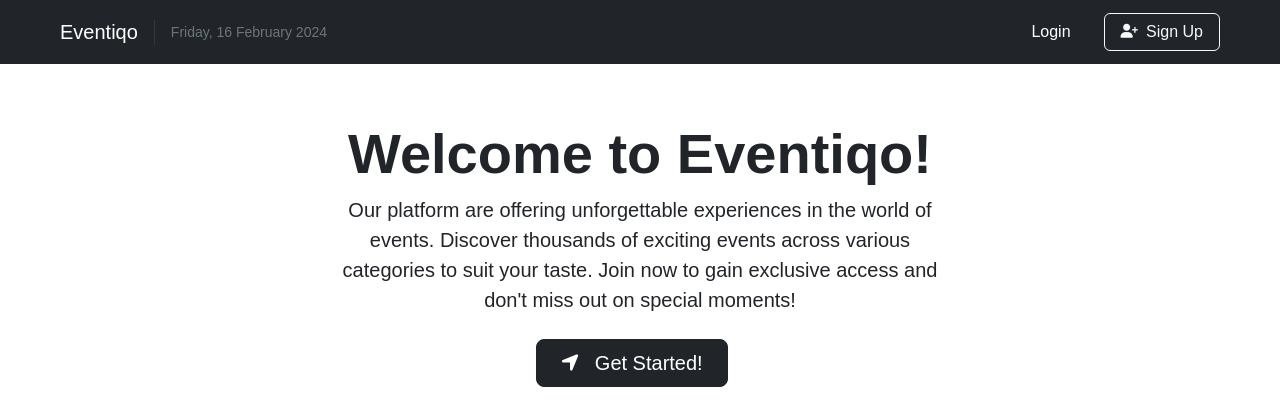
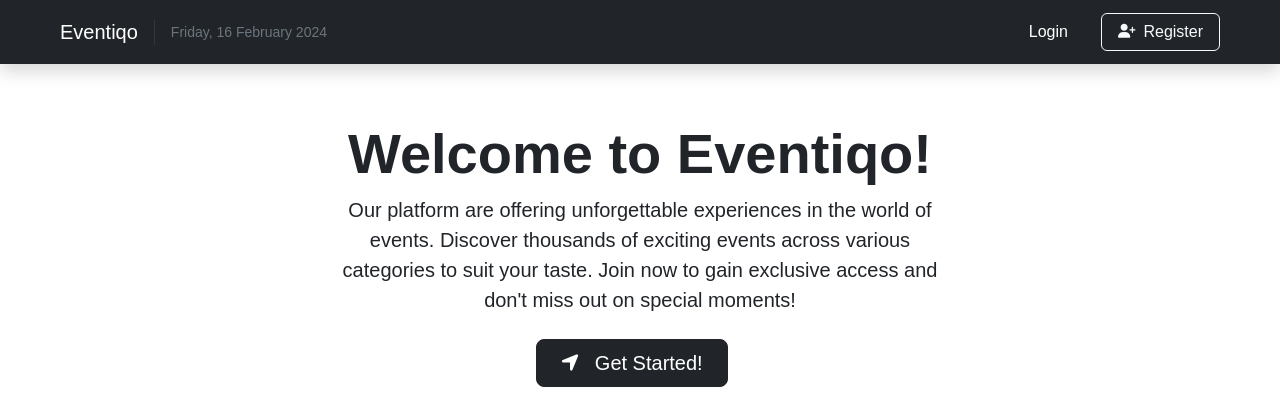
Before and after one commit to zangetsuuuu/event-app, a PHP site: page / in a window 1280 px wide. Shown: the top 420 px of the page. Run offline with PHP 8.4, Linux system fonts and the light colour scheme; some libraries are stand-ins or nearby versions; some web fonts are replaced.

Commit message:
udpate: header

```diff
--- a/includes/header.guest.php
+++ b/includes/header.guest.php
@@ -7,6 +7,7 @@
     <title>Eventiqo</title>
     <link href="https://cdn.jsdelivr.net/npm/bootstrap@5.3.2/dist/css/bootstrap.min.css" rel="stylesheet"
         integrity="sha384-T3c6CoIi6uLrA9TneNEoa7RxnatzjcDSCmG1MXxSR1GAsXEV/Dwwykc2MPK8M2HN" crossorigin="anonymous">
+    <link rel="stylesheet" href="node_modules/animate.css/animate.min.css">
     <link rel="stylesheet" href="public/css/main.css">
     <script src="https://kit.fontawesome.com/a404219d80.js" crossorigin="anonymous"></script>
 </head>
@@ -14,7 +15,7 @@
 <body>
     <!-- Navbar Start -->
     <header>
-        <nav class="navbar navbar-expand-lg navbar-dark bg-dark" aria-label="navbar">
+        <nav class="navbar navbar-expand-lg navbar-dark bg-dark shadow animate__animated animate__fadeInDown" aria-label="navbar">
             <div class="container-fluid mx-5 my-1">
                 <div class="d-flex align-items-center">
                     <a class="navbar-brand" href="#">Eventiqo</a>
@@ -33,7 +34,7 @@
                             <a class="btn btn-dark px-3" aria-current="page" href="pages/login.php">Login</a>
                         </li>
                         <li class="nav-item">
-                            <a class="btn btn-outline-light px-3" href="pages/signup.php"><i class="fa-solid fa-sm fa-user-plus me-2"></i>Sign Up</a>
+                            <a class="btn btn-outline-light px-3" href="pages/signup.php"><i class="fa-solid fa-sm fa-user-plus me-2"></i>Register</a>
                         </li>
                     </ul>
                 </div>
--- a/includes/header.logged.php
+++ b/includes/header.logged.php
@@ -4,7 +4,11 @@
 <head>
     <meta charset="UTF-8">
     <meta name="viewport" content="width=device-width, initial-scale=1.0">
-    <title>Eventiqo</title>
+    <?php
+    $currentFile = basename($_SERVER['PHP_SELF']);
+    $title = ucfirst(str_replace('_', ' ', pathinfo($currentFile, PATHINFO_FILENAME)));
+    echo "<title>Eventiqo - $title</title>";
+    ?>
     <link href="https://cdn.jsdelivr.net/npm/bootstrap@5.3.2/dist/css/bootstrap.min.css" rel="stylesheet"
         integrity="sha384-T3c6CoIi6uLrA9TneNEoa7RxnatzjcDSCmG1MXxSR1GAsXEV/Dwwykc2MPK8M2HN" crossorigin="anonymous">
     <link rel="stylesheet" href="public/css/main.css">
--- a/includes/header.php
+++ b/includes/header.php
@@ -11,6 +11,7 @@
     ?>
     <link href="https://cdn.jsdelivr.net/npm/bootstrap@5.3.2/dist/css/bootstrap.min.css" rel="stylesheet"
         integrity="sha384-T3c6CoIi6uLrA9TneNEoa7RxnatzjcDSCmG1MXxSR1GAsXEV/Dwwykc2MPK8M2HN" crossorigin="anonymous">
+    <link rel="stylesheet" href="../node_modules/animate.css/animate.min.css">
     <link rel="stylesheet" href="../public/css/main.css">
     <script src="https://kit.fontawesome.com/a404219d80.js" crossorigin="anonymous"></script>
 </head>
```
